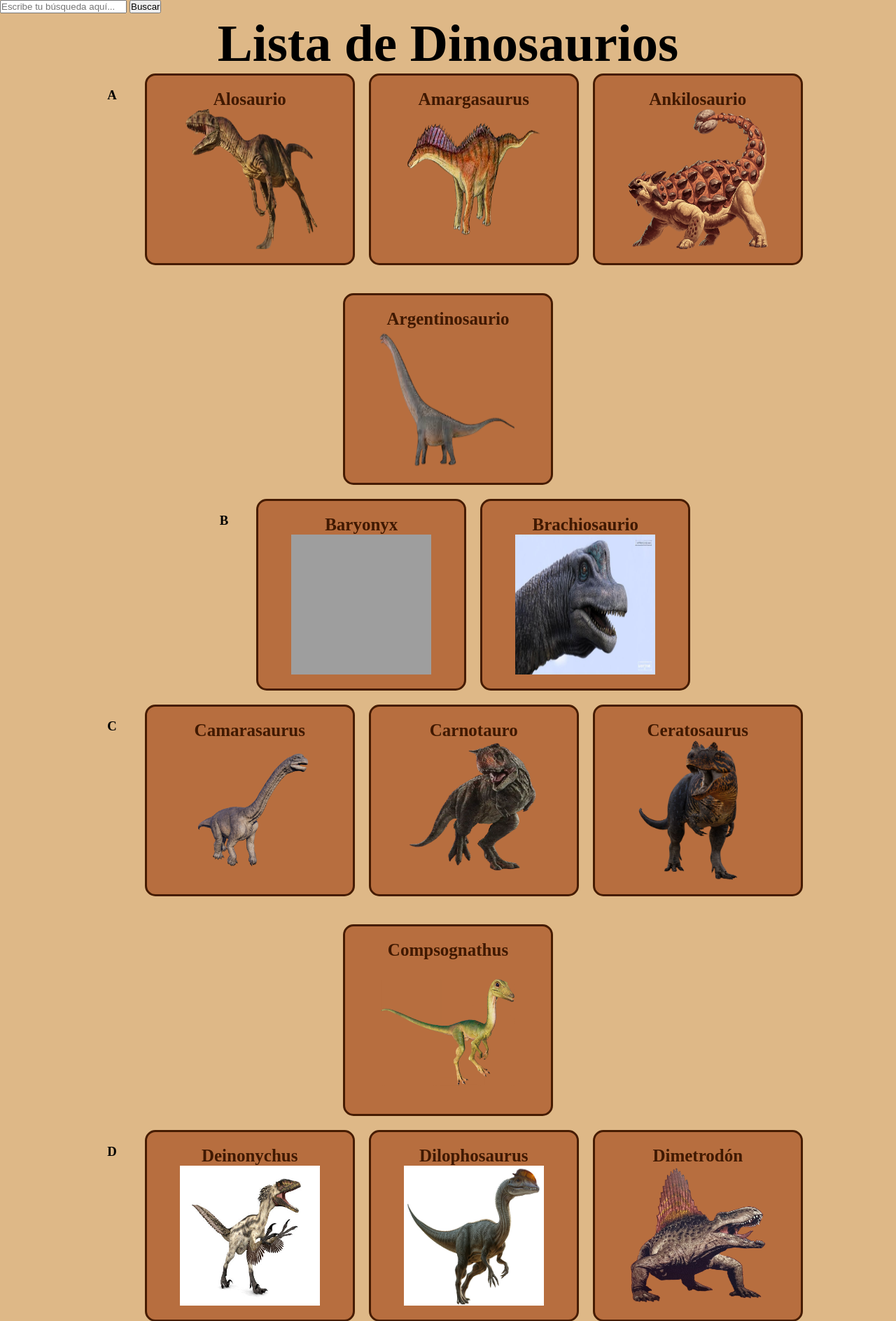
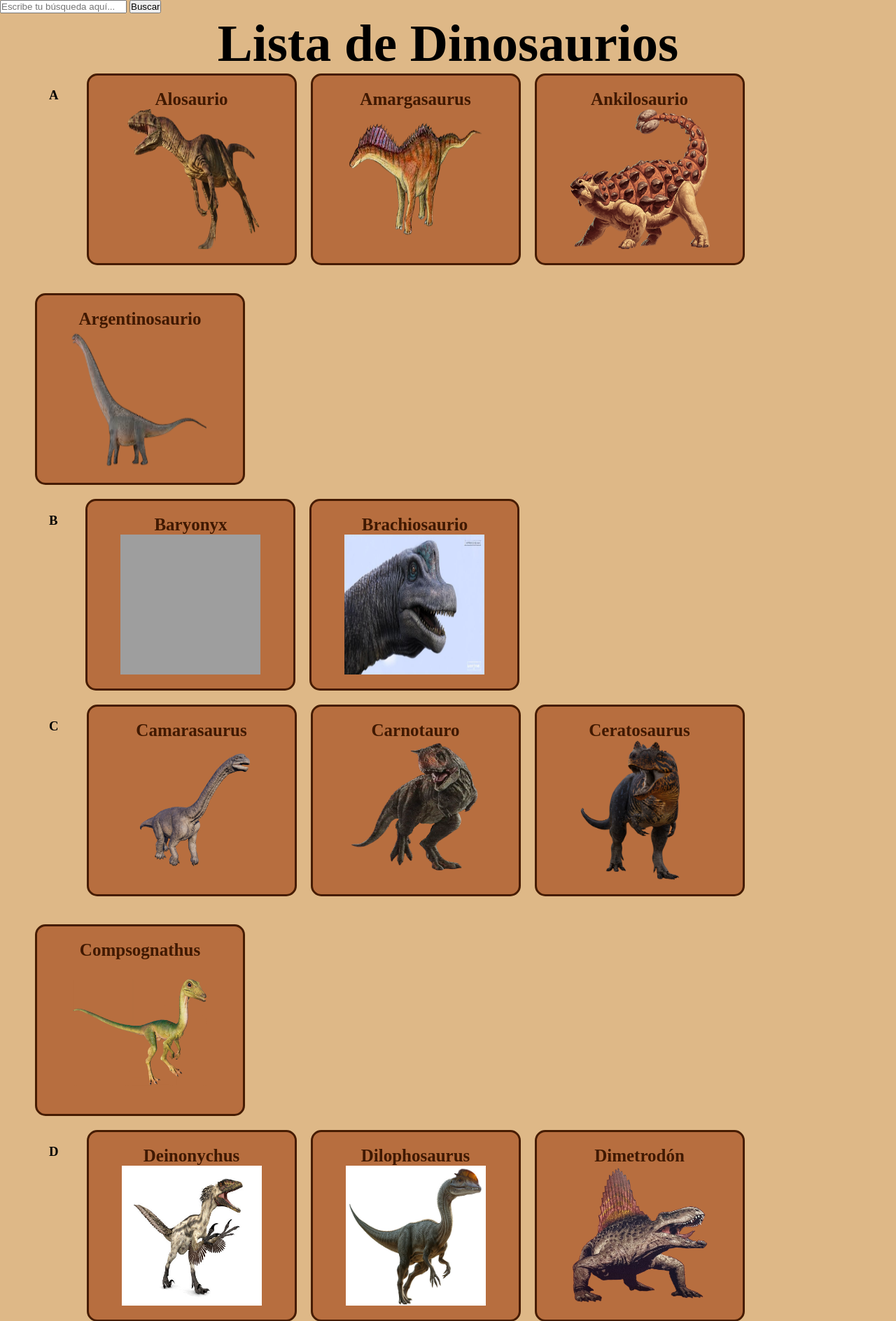
Before and after one commit to JulianIbPe/sauripedia, a PHP site: page /pages/dinosaurioslista.html in a window 1280 px wide. Shown: the part 50-1938 px from the top of the page at 70% size. Run offline with PHP 8.4, Linux system fonts and the light colour scheme; grey boxes are pictures that could not be loaded.

Commit message:
Update estilos.css

```diff
--- a/css/estilos.css
+++ b/css/estilos.css
@@ -19,7 +19,6 @@ nav
     top: 0;
     text-align: center;
     justify-content: center;
-
 }
 
 h2
@@ -86,7 +85,8 @@ main
 {
     display: flex;
     flex-wrap: wrap;
-    justify-content: center;
+    justify-content: left;
+    margin-left: 50px;
     gap: 20px;
 }
 
```
